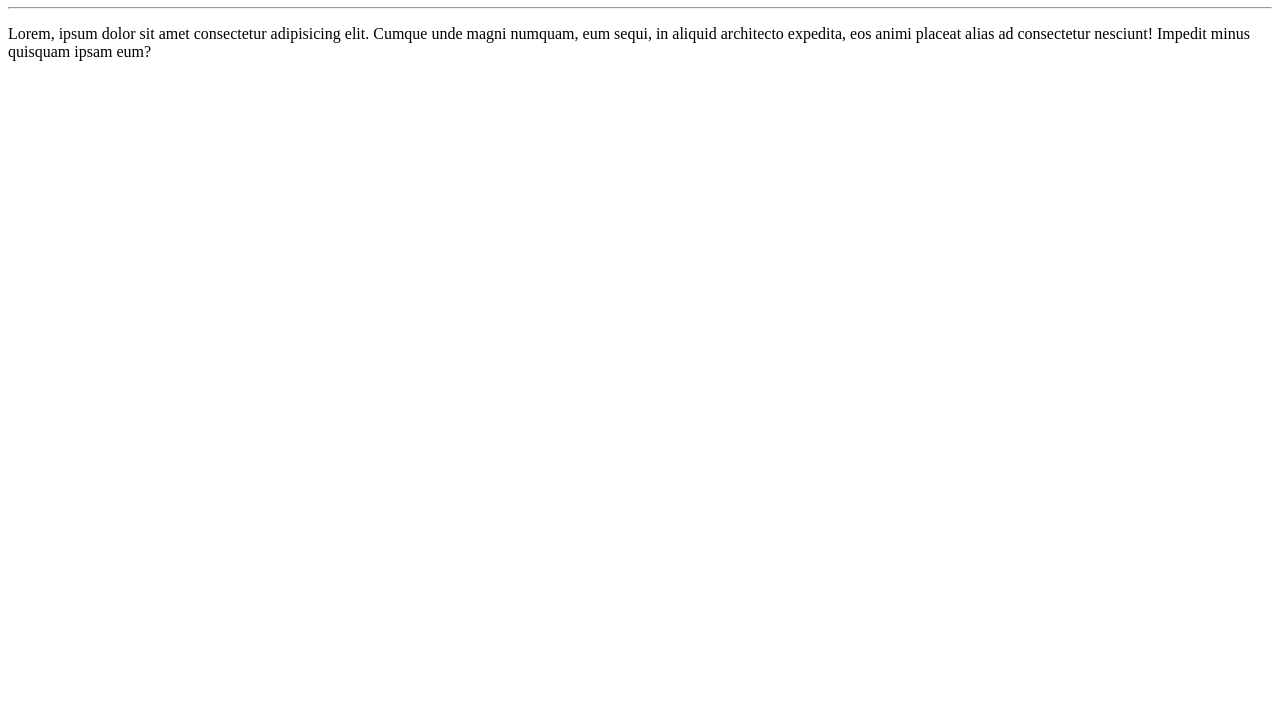
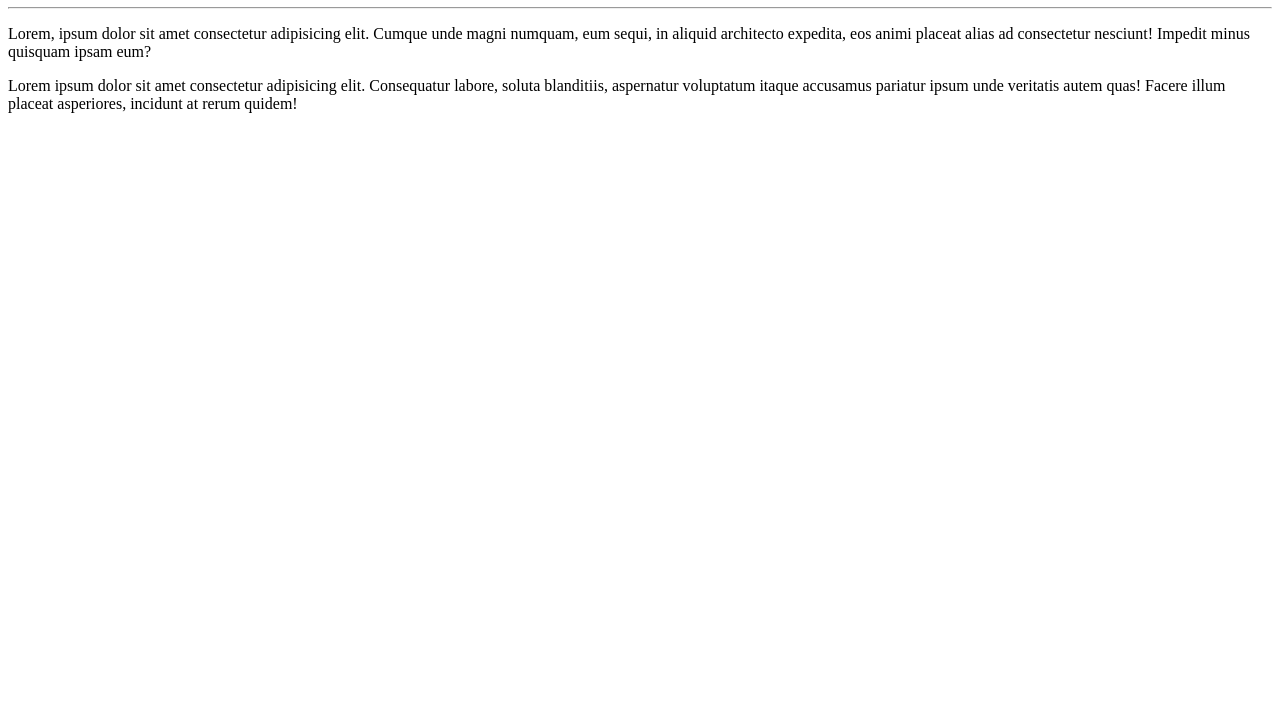
Before and after one commit to turingadvance/ola-mundo, a plain HTML site: page site-exemplo/index.html in a window 1280 px wide. Shown: the part 73-800 px from the top of the page. Drawn offline with Linux system fonts and the light colour scheme.

Commit message:
adicioinei um paragrafo

```diff
--- a/site-exemplo/index.html
+++ b/site-exemplo/index.html
@@ -9,5 +9,6 @@
     <h1>Olá, Mundo!!!</h1>
     <hr>
     <p>Lorem, ipsum dolor sit amet consectetur adipisicing elit. Cumque unde magni numquam, eum sequi, in aliquid architecto expedita, eos animi placeat alias ad consectetur nesciunt! Impedit minus quisquam ipsam eum?</p>
+    <p>Lorem ipsum dolor sit amet consectetur adipisicing elit. Consequatur labore, soluta blanditiis, aspernatur voluptatum itaque accusamus pariatur ipsum unde veritatis autem quas! Facere illum placeat asperiores, incidunt at rerum quidem!</p>
 </body>
 </html>
```
